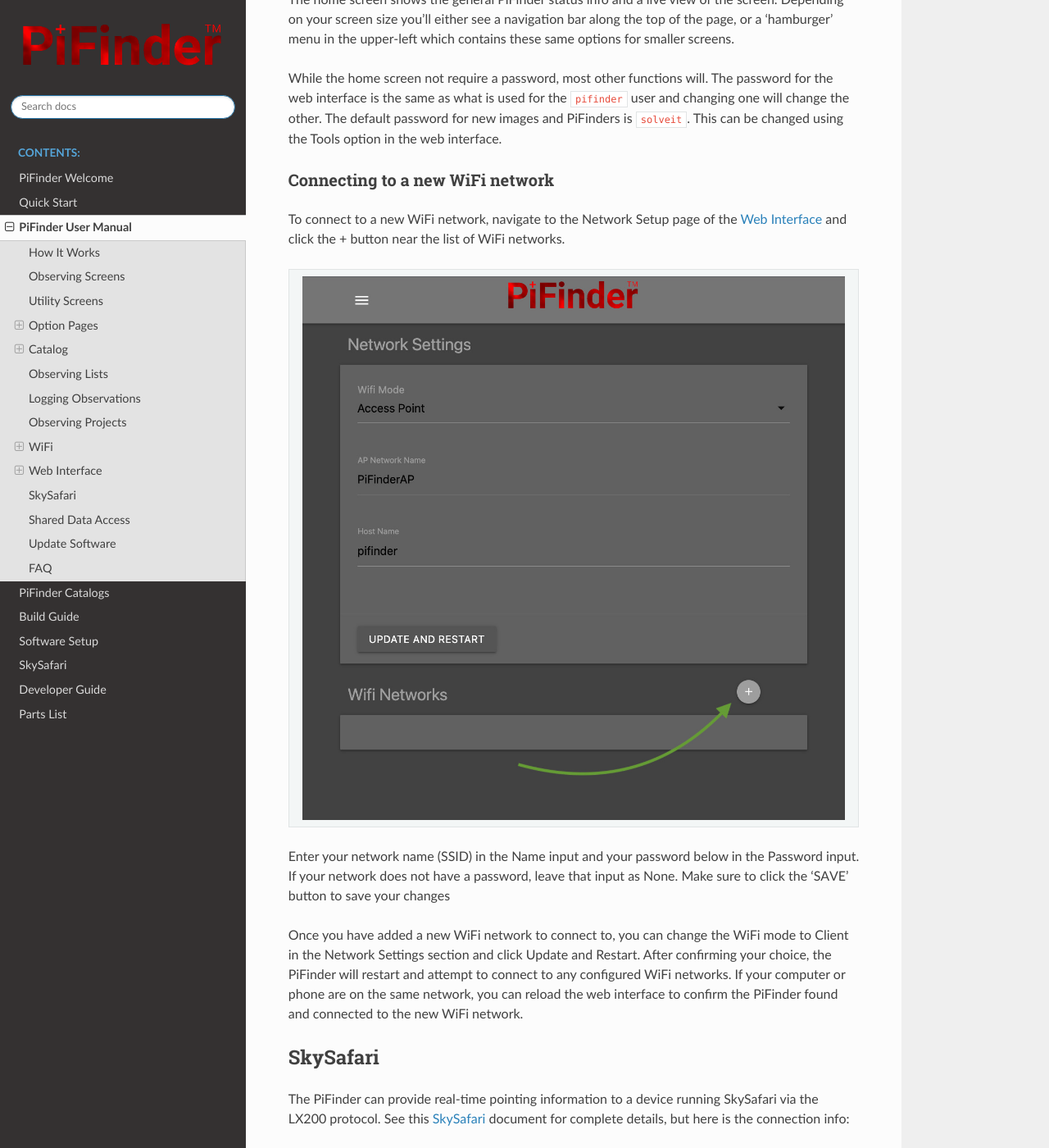
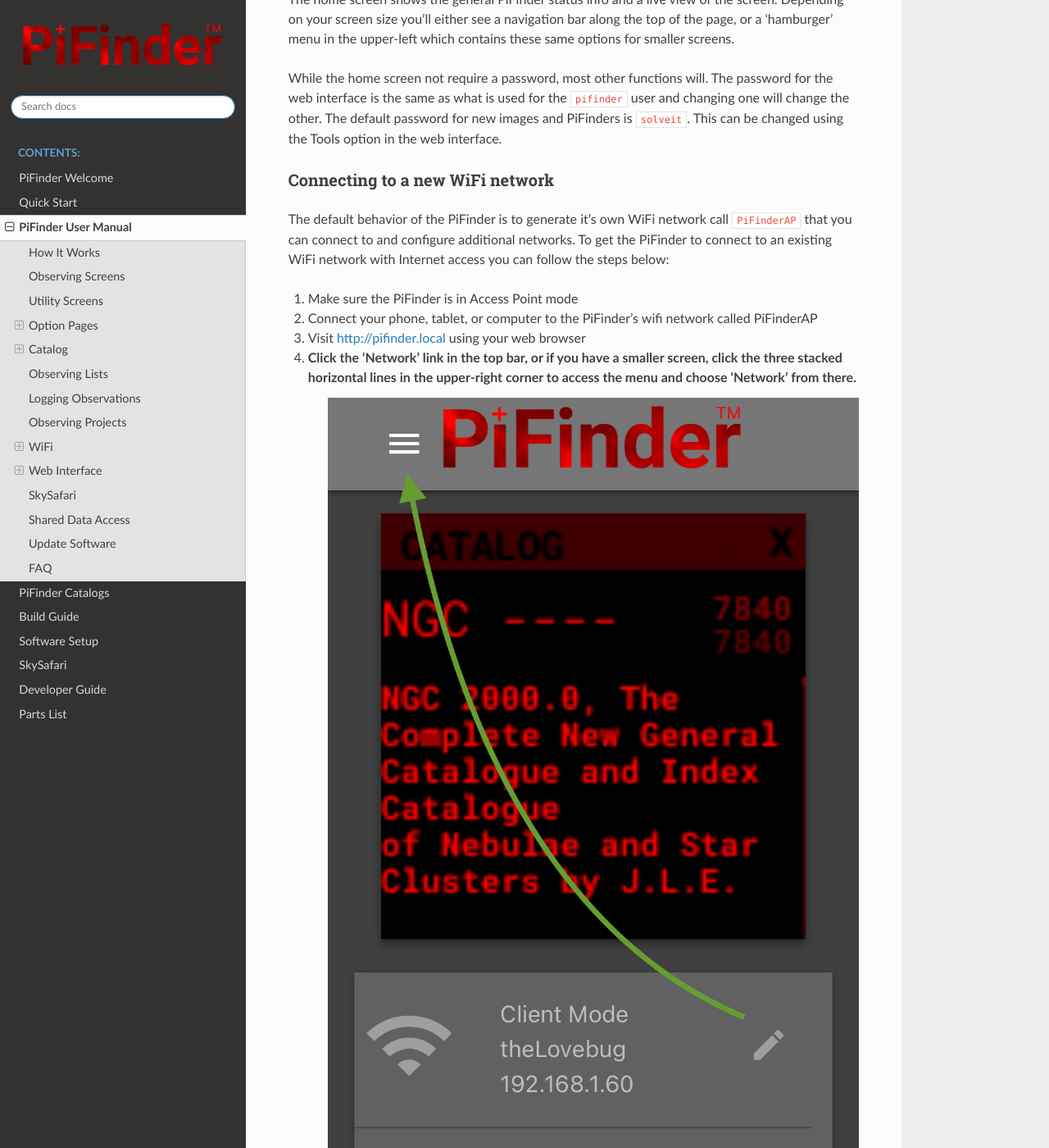
Before and after one commit to brickbots/PiFinder, a Sphinx documentation site: the page built from docs/source/user_guide.rst, in a window 1280 px wide and 1400 px high, scrolled down 16954 px. Shown: the whole window at 82% size. Built offline with Sphinx 7.4.7 and the Read the Docs theme 2.0.0, drawn with Linux system fonts in a browser that asks for light colours; some of the changed text lies outside the part shown.

Commit message:
Add step by step wifi network instructions

```diff
--- a/docs/source/user_guide.rst
+++ b/docs/source/user_guide.rst
@@ -508,17 +508,25 @@
 Connecting to a new WiFi network
 ---------------------------------
 
-To connect to a new WiFi network, navigate to the Network Setup page of the :ref:`user_guide:web interface` and click the + button near the list of WiFi networks.
+The default behavior of the PiFinder is to generate it's own WiFi network call ``PiFinderAP`` that you can connect to
+and configure additional networks. To get the PiFinder to connect to an existing WiFi network with Internet access you
+can follow the steps below:
 
+1) Make sure the PiFinder is in Access Point mode
+2) Connect your phone, tablet, or computer to the PiFinder's wifi network called PiFinderAP
+3) Visit http://pifinder.local using your web browser
+4) Click the 'Network' link in the top bar, or if you have a smaller screen, click the three stacked horizontal lines in the upper-right corner to access the menu and choose 'Network' from there.
+    .. image:: images/user_guide/pf_web_net0.png
+5) When prompted enter the password for your PiFinder.  The default is `solveit`.
+6) Scroll down until you see the 'Wifi Networks' section and click the + button to add a new network
+    .. image:: images/user_guide/pf_web_net1.jpg
+7) Enter the name (SSID) of your network and the password in the form.  If your network does not have a password, leave the Password field blank.
+8) Click the 'SAVE' button to save the new network
+9)  You should now see the network you added in the 'Wifi Networks' section of the page
+10) Scroll up and change the Wifi mode from 'Access Point' to 'Client' so that the PiFinder will attempt to connect to your network next time it restarts
+11) Click the 'UPDATE AND RESTART' button
 
-.. list-table::
-   :width: 100%
-
-   * - .. image:: images/user_guide/pf_web_net1.jpg
-
-Enter your network name (SSID) in the Name input and your password below in the Password input.  If your network does not have a password, leave that input as None.  Make sure to click the 'SAVE' button to save your changes
-
-Once you have added a new WiFi network to connect to, you can change the WiFi mode to Client in the Network Settings section and click Update and Restart.  After confirming your choice, the PiFinder will restart and attempt to connect to any configured WiFi networks.  If your computer or phone are on the same network, you can reload the web interface to confirm the PiFinder found and connected to the new WiFi network.
+To add more WiFi networks for the PiFinder to look for, navigate to the Network Setup page of the :ref:`user_guide:web interface` and click the + button near the list of WiFi networks and repeat the steps above.
 
 
 SkySafari
```
Also changed, not shown: docs/source/images/user_guide/pf_web_net0.png (added).
